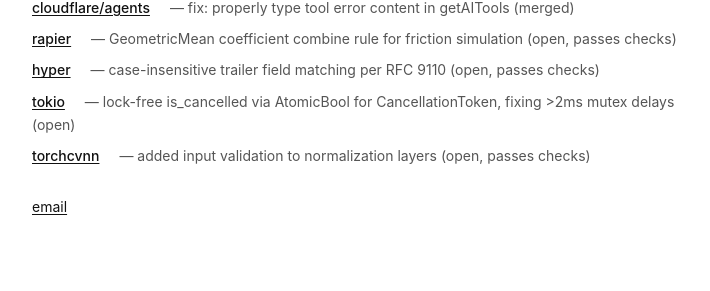
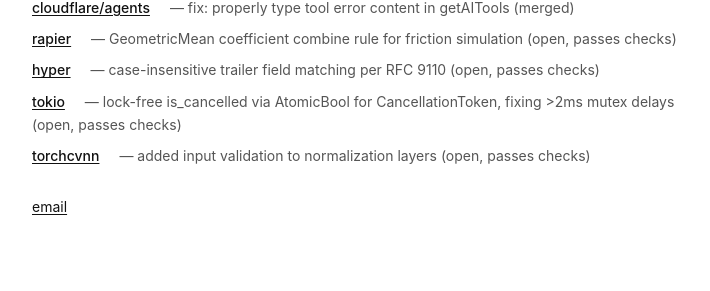
Before and after one commit to HueCodes/HueCodes.github.io, a Jekyll site: the page built from index.md, in a window 1280 px wide. Shown: the part 862-1153 px from the top of the page, without its empty margins (280-990 px from the left). Built offline with Jekyll 4.4.1, drawn with Linux system fonts in a browser that asks for light colours.

Commit message:
Add passes checks to Tokio PR

```diff
--- a/index.md
+++ b/index.md
@@ -78,7 +78,7 @@ title: home
   </div>
   <div class="project">
     <a href="https://github.com/tokio-rs/tokio/pull/7874">tokio</a>
-    <span>lock-free is_cancelled via AtomicBool for CancellationToken, fixing >2ms mutex delays (open)</span>
+    <span>lock-free is_cancelled via AtomicBool for CancellationToken, fixing >2ms mutex delays (open, passes checks)</span>
   </div>
   <div class="project">
     <a href="https://github.com/jeremyfix/torchcvnn/pull/47">torchcvnn</a>
```
